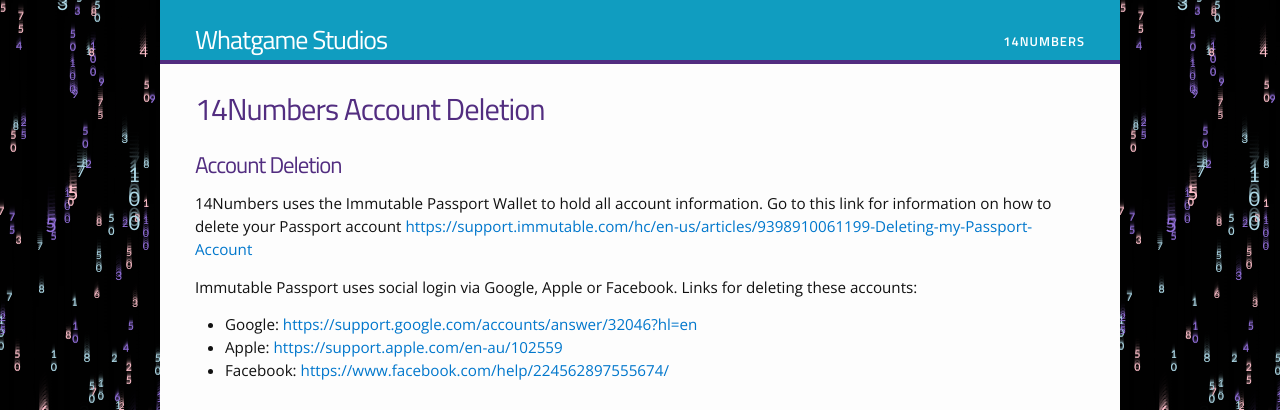
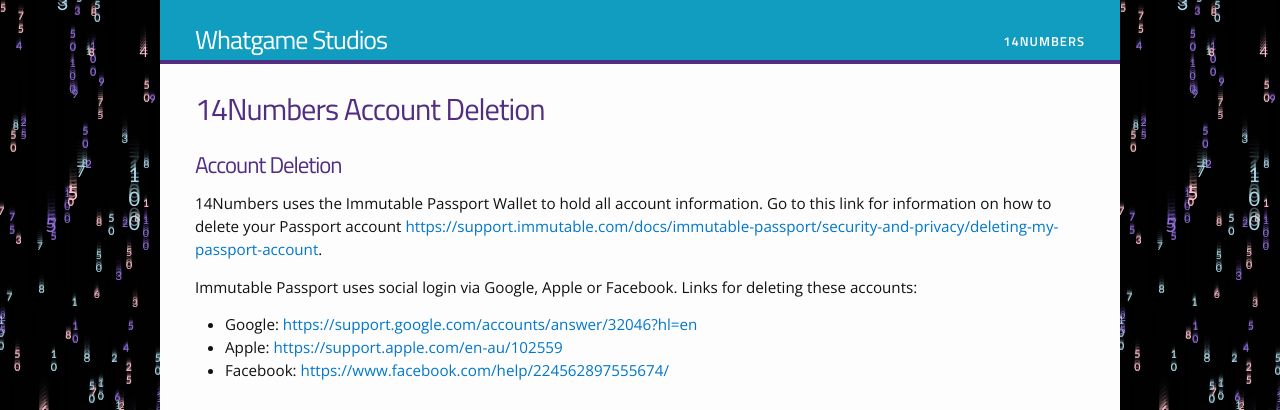
Before and after one commit to whatgamestudios/whatgamestudios.github.io, a Jekyll site: the page built from 14numbers/account-deletion.md, in a window 1280 px wide. Shown: the top 410 px of the page. Built offline with Jekyll 4.4.1, drawn with Linux system fonts in a browser that asks for light colours; some of the changed lines change nothing that is shown.

Commit message:
Fixed broken link to Passport account deletion

```diff
--- a/14numbers/account-deletion.md
+++ b/14numbers/account-deletion.md
@@ -6,7 +6,7 @@
 
 # Account Deletion
 
-14Numbers uses the Immutable Passport Wallet to hold all account information. Go to this link for information on how to delete your Passport account [https://support.immutable.com/hc/en-us/articles/9398910061199-Deleting-my-Passport-Account](https://support.immutable.com/hc/en-us/articles/9398910061199-Deleting-my-Passport-Account)
+14Numbers uses the Immutable Passport Wallet to hold all account information. Go to this link for information on how to delete your Passport account [https://support.immutable.com/docs/immutable-passport/security-and-privacy/deleting-my-passport-account](https://support.immutable.com/docs/immutable-passport/security-and-privacy/deleting-my-passport-account).
 
 Immutable Passport uses social login via Google, Apple or Facebook. Links for deleting these accounts:
 
```
